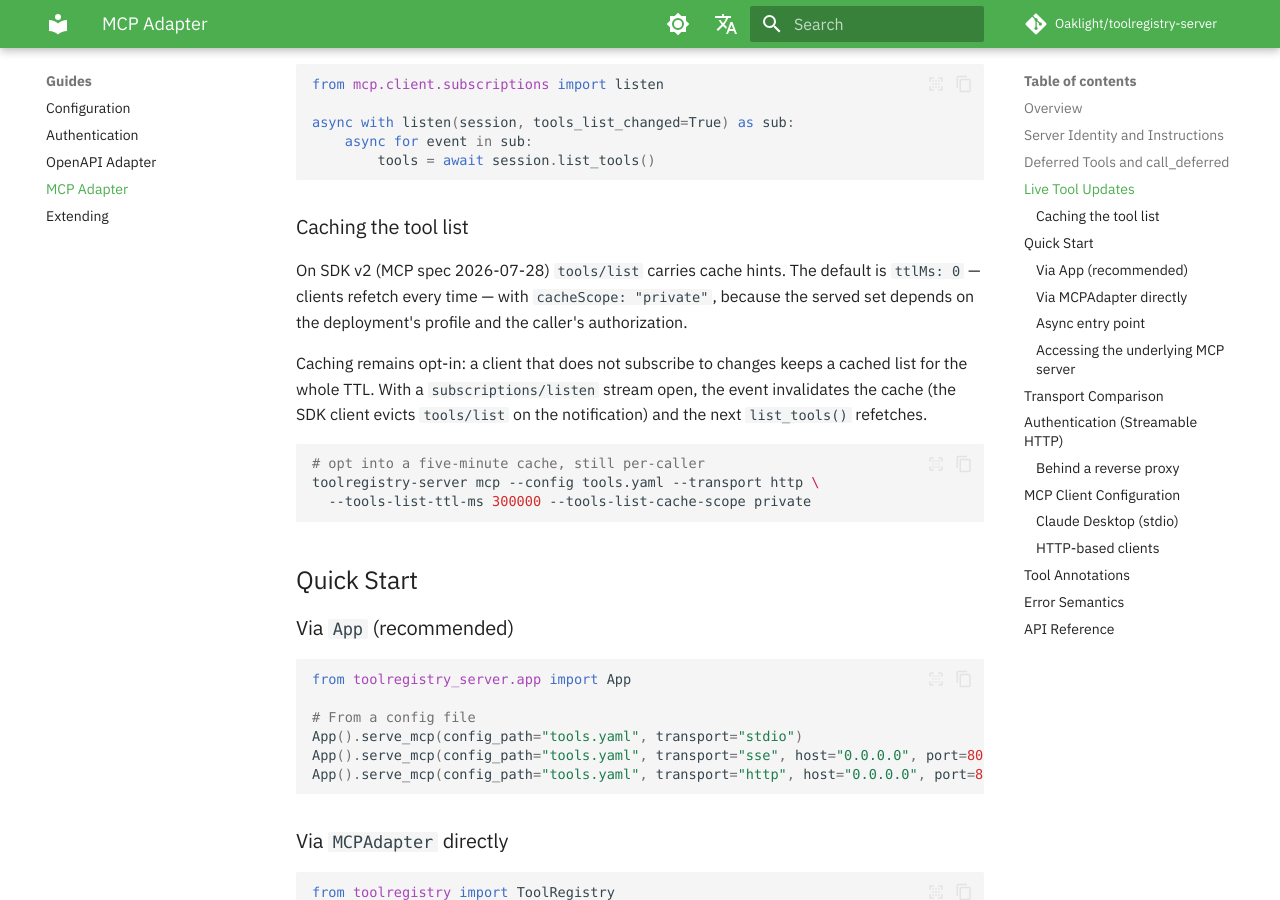
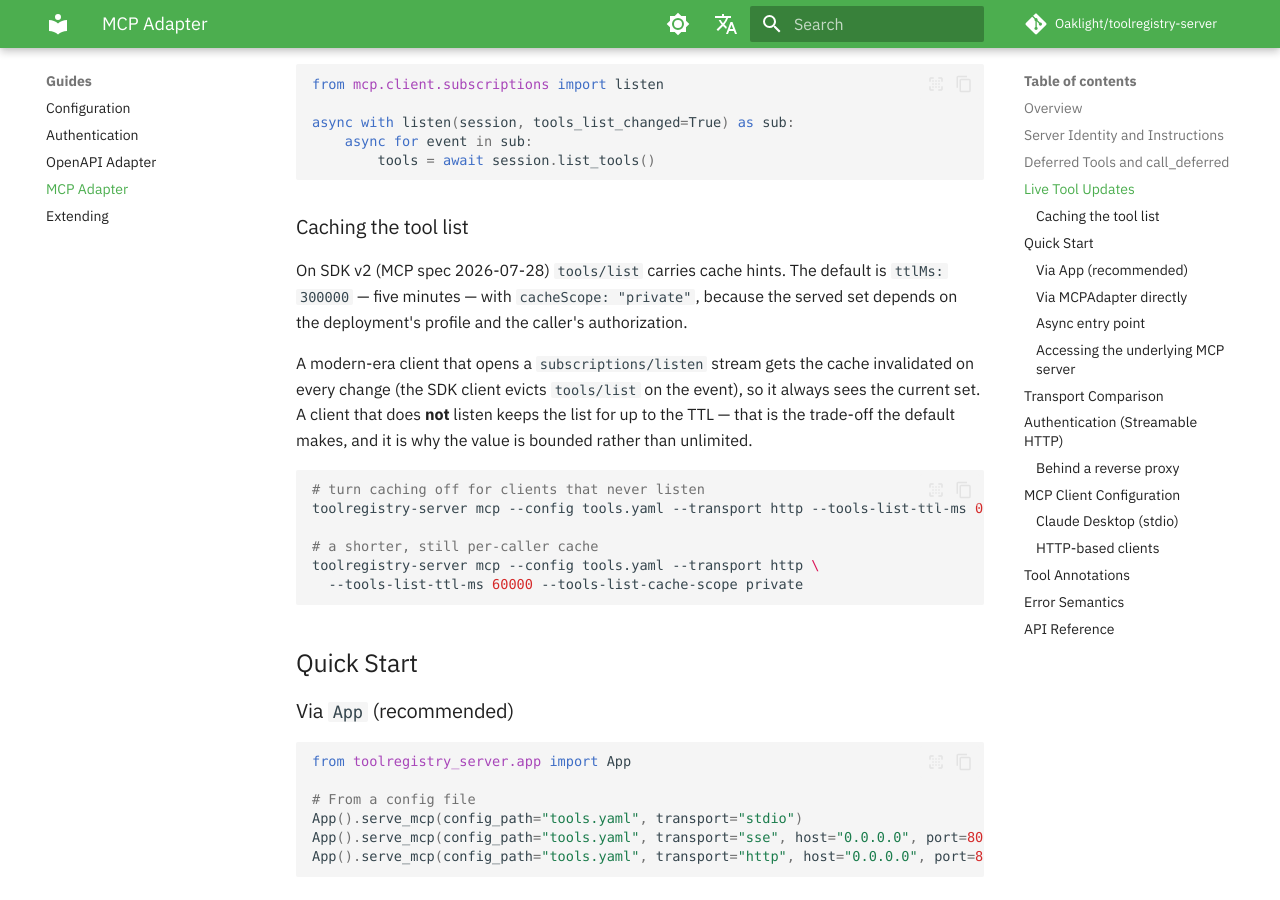
Before and after one commit to Oaklight/toolregistry-server, an MkDocs documentation site: the page built from docs/guides/mcp.md, in a window 1280 px wide and 900 px high, scrolled down 1829 px. Built offline with MkDocs 1.6.1 and Material for MkDocs 9.7.7, drawn with Linux system fonts in a browser that asks for light colours; some web fonts are replaced; comment, search, counter and statistics services are not loaded.

Commit message:
docs: tools/list caches for five minutes by default (#114)

````diff
--- a/docs/guides/mcp.md
+++ b/docs/guides/mcp.md
@@ -57,14 +57,17 @@ async with listen(session, tools_list_changed=True) as sub:
 
 ### Caching the tool list
 
-On SDK v2 (MCP spec 2026-07-28) `tools/list` carries cache hints. The default is `ttlMs: 0` — clients refetch every time — with `cacheScope: "private"`, because the served set depends on the deployment's profile and the caller's authorization.
+On SDK v2 (MCP spec 2026-07-28) `tools/list` carries cache hints. The default is `ttlMs: 300000` — five minutes — with `cacheScope: "private"`, because the served set depends on the deployment's profile and the caller's authorization.
 
-Caching remains opt-in: a client that does not subscribe to changes keeps a cached list for the whole TTL. With a `subscriptions/listen` stream open, the event invalidates the cache (the SDK client evicts `tools/list` on the notification) and the next `list_tools()` refetches.
+A modern-era client that opens a `subscriptions/listen` stream gets the cache invalidated on every change (the SDK client evicts `tools/list` on the event), so it always sees the current set. A client that does **not** listen keeps the list for up to the TTL — that is the trade-off the default makes, and it is why the value is bounded rather than unlimited.
 
 ```bash
-# opt into a five-minute cache, still per-caller
+# turn caching off for clients that never listen
+toolregistry-server mcp --config tools.yaml --transport http --tools-list-ttl-ms 0
+
+# a shorter, still per-caller cache
 toolregistry-server mcp --config tools.yaml --transport http \
-  --tools-list-ttl-ms 300000 --tools-list-cache-scope private
+  --tools-list-ttl-ms 60000 --tools-list-cache-scope private
 ```
 
 ## Quick Start
````
Also changed, not shown: docs/changelog.md (+1 -0 lines).
